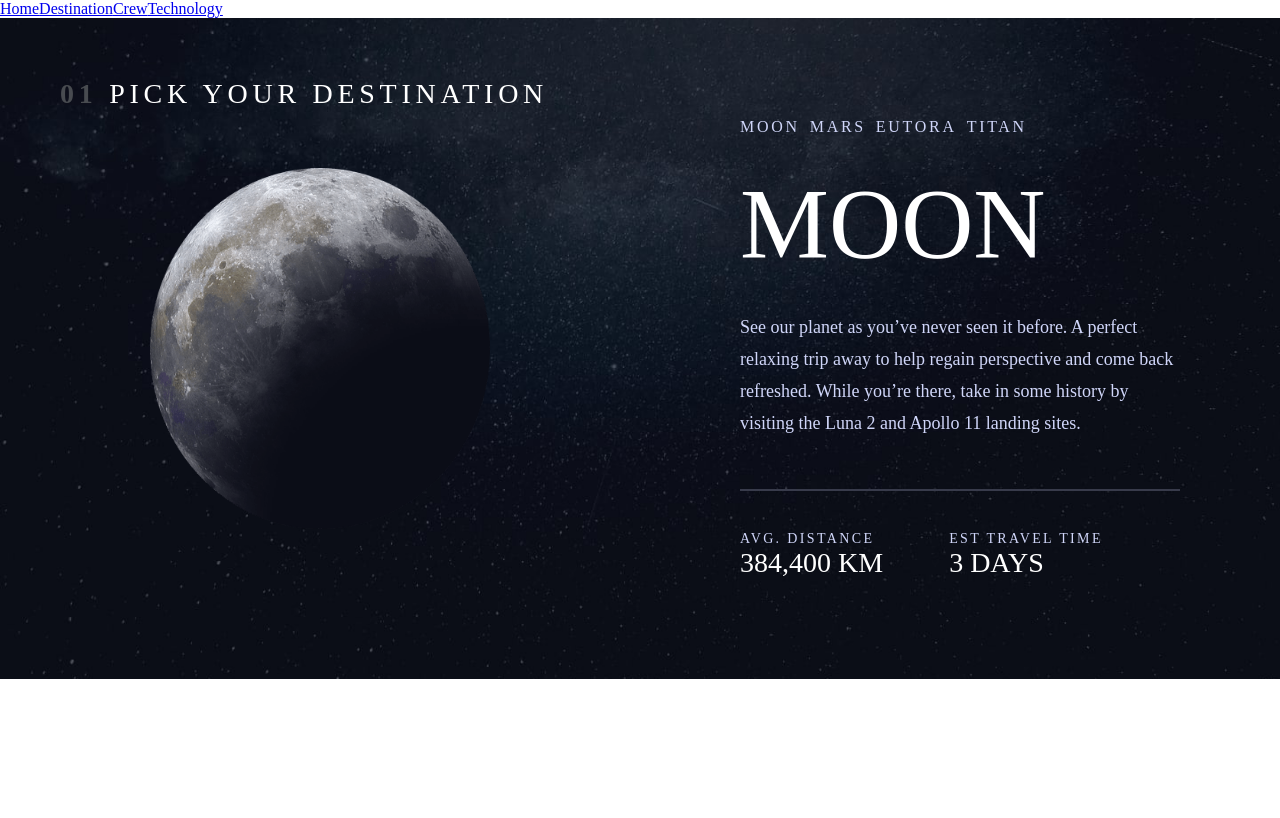
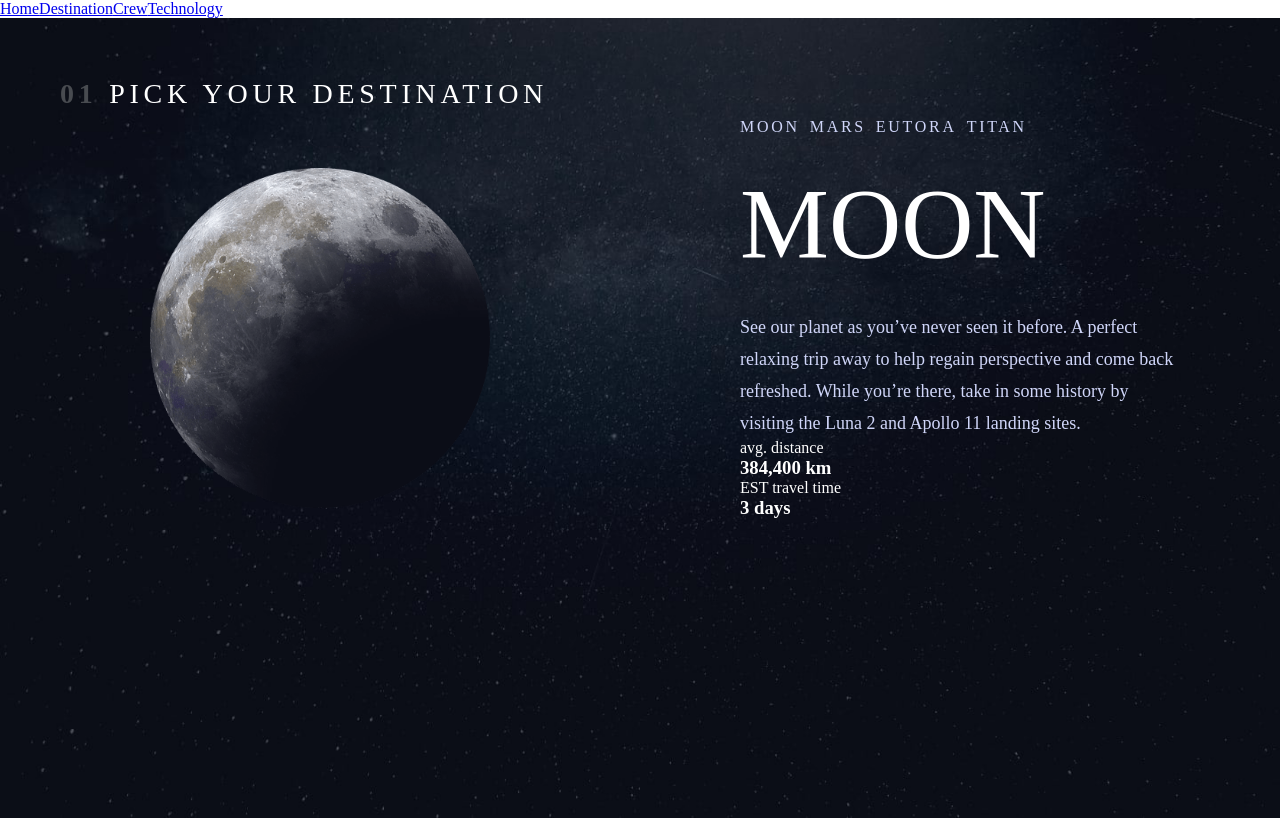
Before and after one commit to areyzabrayan/workshop2-sprint2, a React (Vite) app: page /destination/1 in a window 1280 px wide. Built offline with nearby package versions, Linux system fonts and the light colour scheme.

Commit message:
added chacnges

```diff
--- a/src/components/pages/destination/destination.jsx
+++ b/src/components/pages/destination/destination.jsx
@@ -29,7 +29,7 @@ const Destination = () => {
           </div>
           <h1 className="details__title">{info.name}</h1>
           <p className="details__description">{info.description}</p>
-          <div className="details__footer">
+          <div className="details__fogit puoter">
             <section>
               <span>avg. distance</span>
               <h3>{info.distance}</h3>
--- a/src/components/pages/destination/destination.scss
+++ b/src/components/pages/destination/destination.scss
@@ -12,7 +12,7 @@ body {
   background-repeat: no-repeat;
   background-position: center center;
   width: 100%;
-  height: 100%;
+  height: 100vh;
 }
 
 .details {
```
